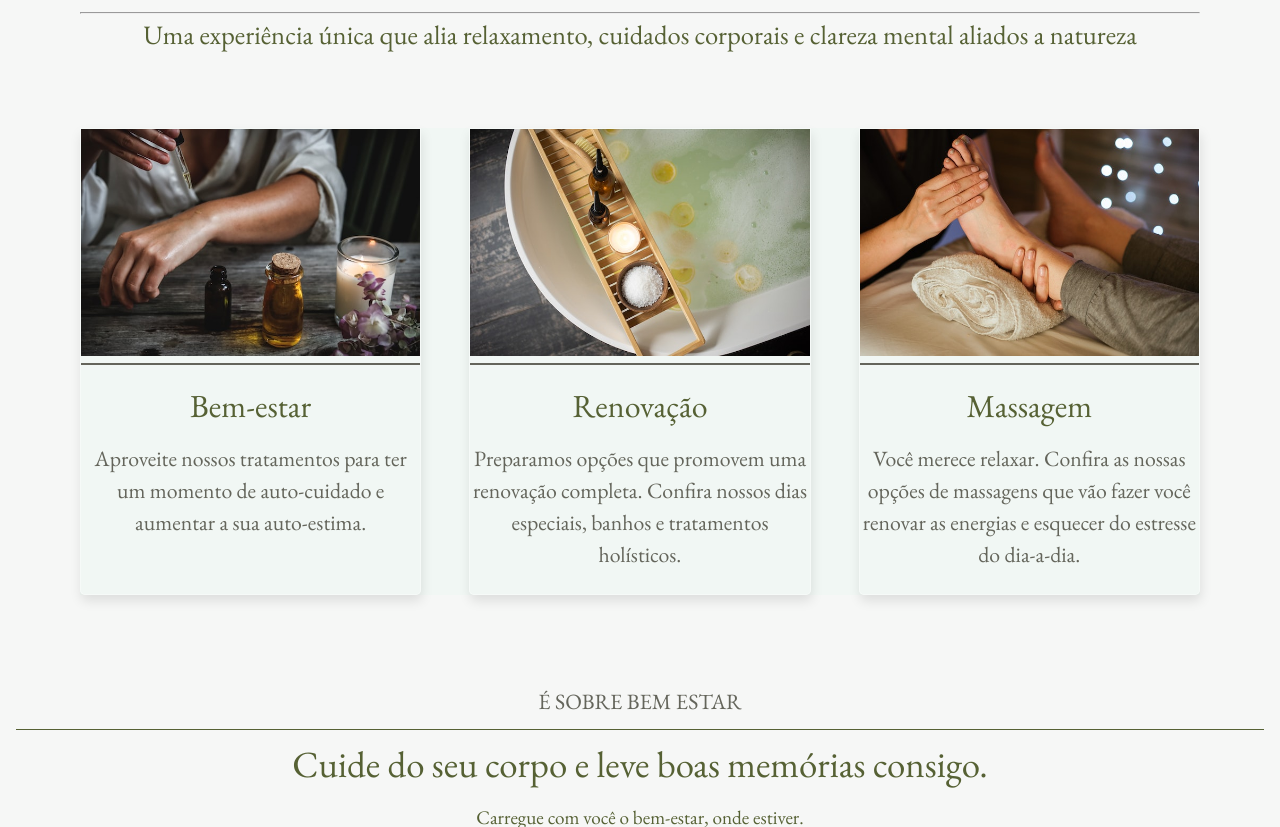
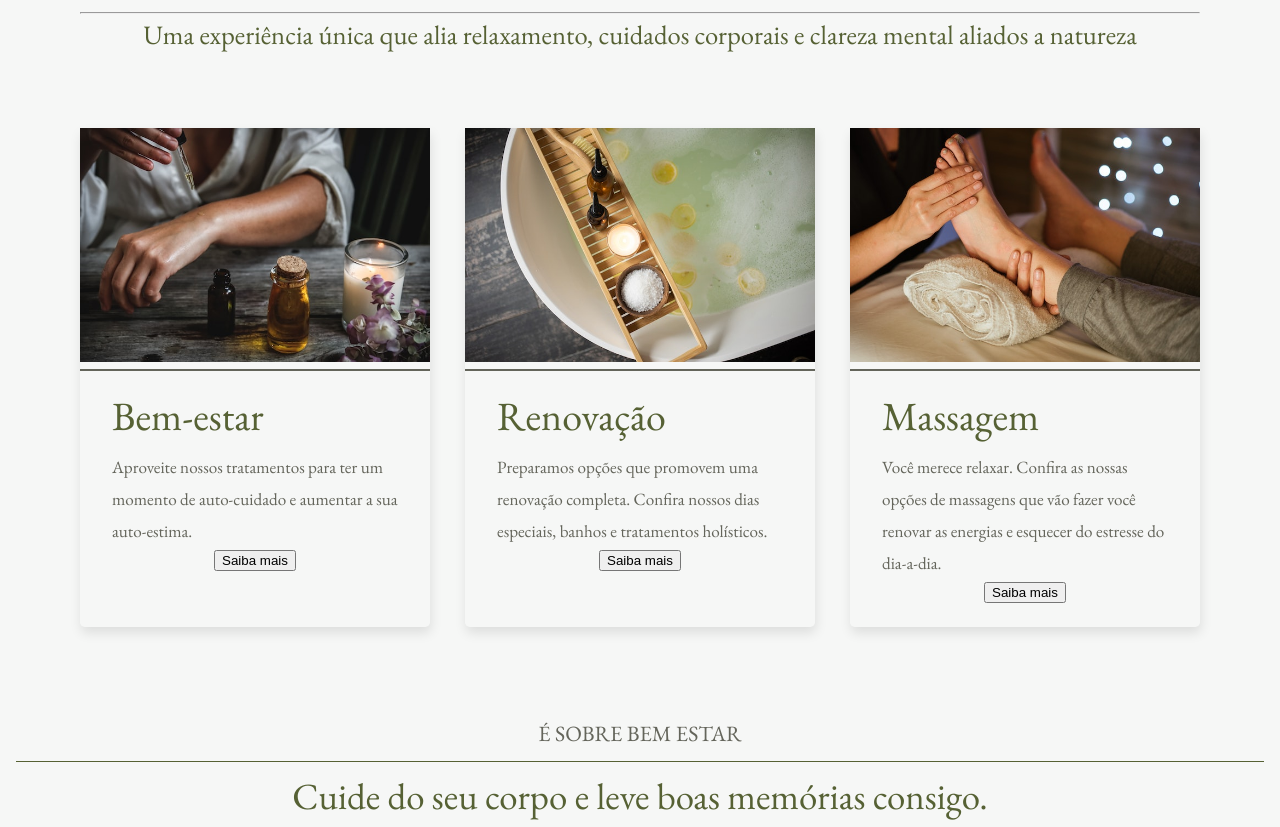
Before and after one commit to robs-am/spa-sass, a plain HTML site: page index.html in a window 1280 px wide. Shown: the part 506-1333 px from the top of the page. Drawn offline with nearby package versions, Linux system fonts and the light colour scheme.

Commit message:
reestilizaçao dos cards

```diff
--- a/index.html
+++ b/index.html
@@ -64,6 +64,7 @@
             Aproveite nossos tratamentos para ter um momento de auto-cuidado e
             aumentar a sua auto-estima.
           </p>
+          <button>Saiba mais</button>
         </div>
         <div class="card">
           <div class="img-container">
@@ -74,6 +75,7 @@
             Preparamos opções que promovem uma renovação completa. Confira
             nossos dias especiais, banhos e tratamentos holísticos.
           </p>
+          <button>Saiba mais</button>
         </div>
         <div class="card">
           <div class="img-container">
@@ -85,6 +87,8 @@
             fazer você renovar as energias e esquecer do estresse do
             dia-a-dia.
           </p>
+          <button>Saiba mais</button>
+
         </div>
       </div>
     </section>
--- a/styles/components/_servicos.scss
+++ b/styles/components/_servicos.scss
@@ -20,18 +20,17 @@
 
   .cards {
     display: flex;
-    justify-content: space-evenly;
-    background-color: #eef9f393;
+    justify-content: center;
+    gap: 35px;
 
-    gap: 3rem;
     width: 100%;
 
     .card {
-      width: 400px;
+      width: 350px;
       text-align: center;
       padding-bottom: 1.5rem;
       font-size: $tamanho-do-texto / 2.2;
-      border: 1px solid rgba(255, 255, 255, 0.342);
+
       box-shadow: rgba(0, 0, 0, 0.1) 1px 6px 12px;
       border-bottom-left-radius: 0.3rem;
       border-bottom-right-radius: 0.3rem;
@@ -41,17 +40,21 @@
         box-shadow: rgba(0, 0, 0, 0.307) 2px 10px 16px;
       }
       h5 {
-        font-size: $tamanho-do-texto / 1.5;
+        font-size: $tamanho-do-texto / 1.2;
         font-weight: 300;
         margin-top: 25px;
-        margin-bottom: 20px;
+        margin-bottom: 15px;
         color: $cor-primaria;
+        text-align: left;
+        padding-inline: 2rem;
       }
       p {
-        font-size: $tamanho-do-texto / 2.2;
+        font-size: $tamanho-do-texto / 2.8;
         font-weight: 300;
         color: $cor-secundaria;
         line-height: 2rem;
+        padding-inline: 2rem;
+        text-align: left;
       }
 
       .img-container {
@@ -89,7 +92,6 @@
       justify-content: space-evenly;
       align-items: center;
       flex-direction: column;
-      background-color: #eef9f393;
 
       gap: 3rem;
       width: 100%;
```
Also changed, not shown: styles/styles.css, 1 other file.
